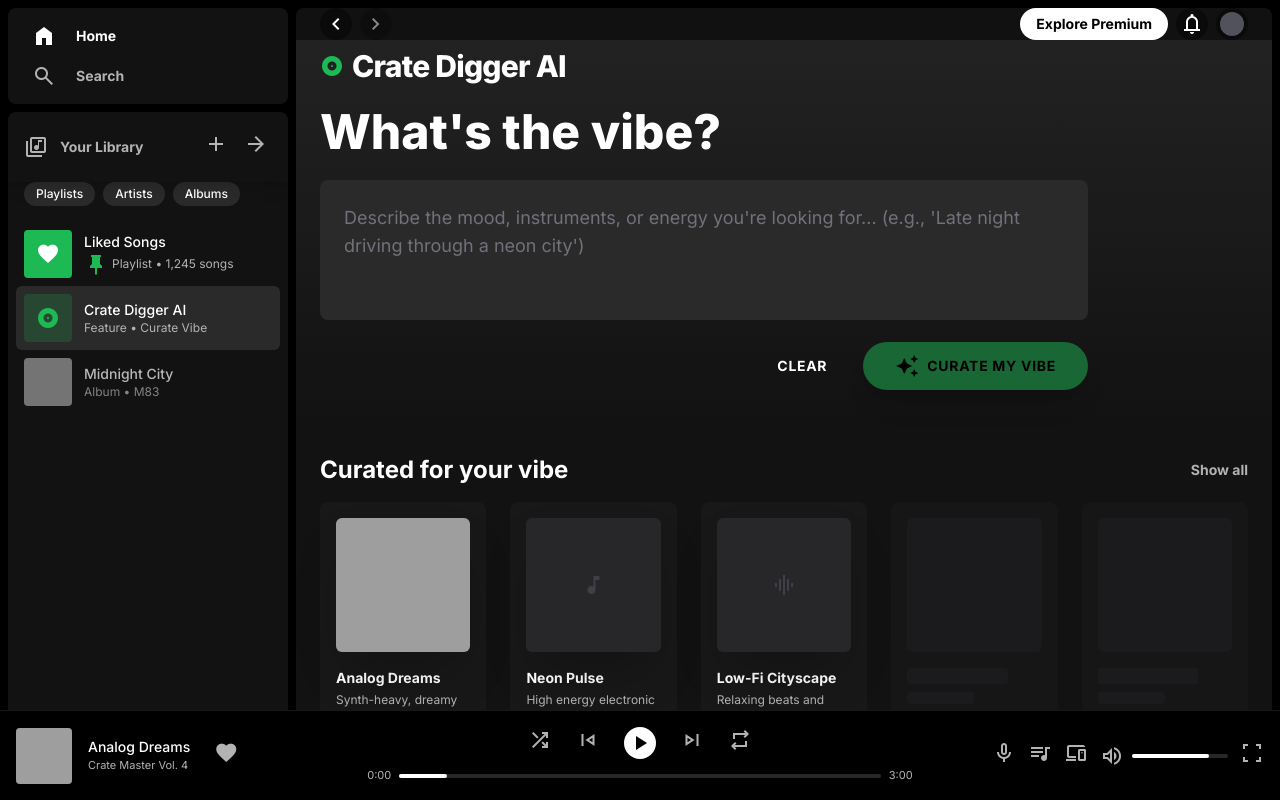
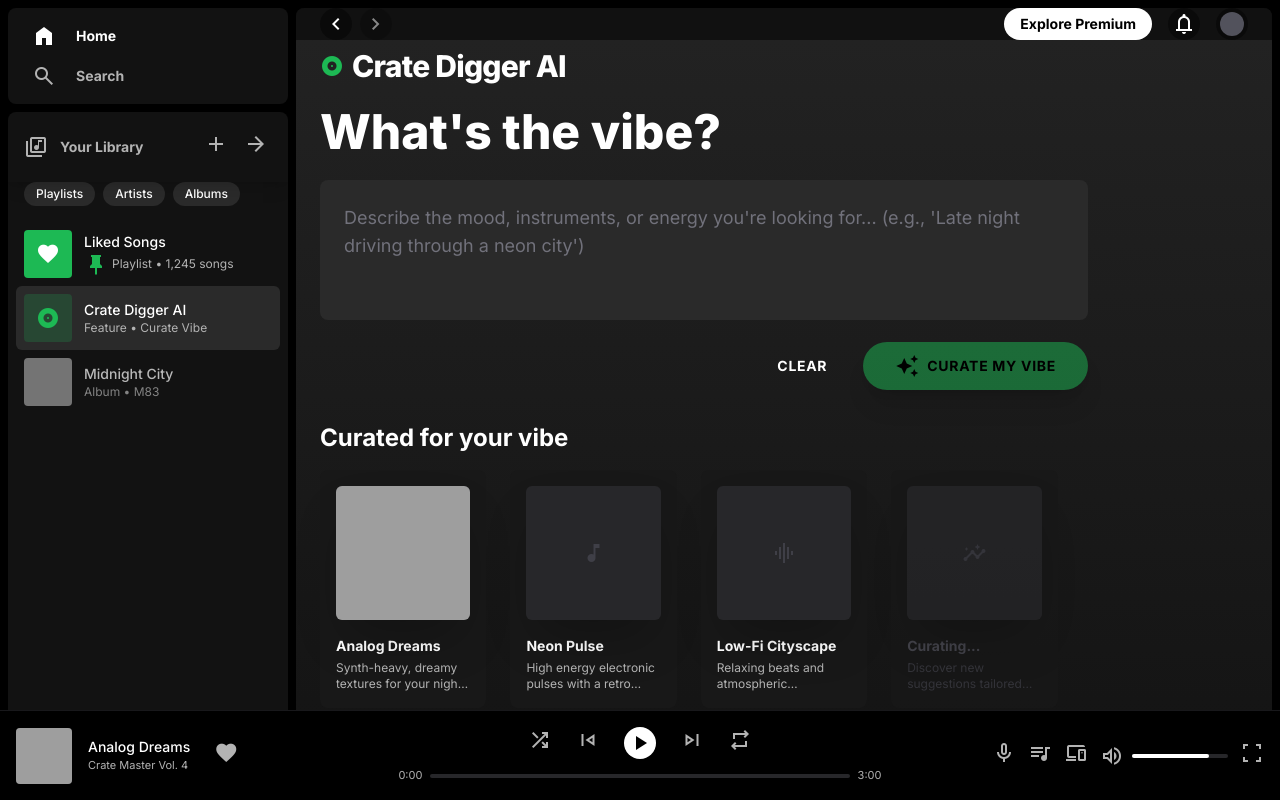
Before and after one commit to calvinothayoth800/pm-proj-grad1, a Next.js app: page / in a window 1280 px wide. Built offline with nearby package versions, Linux system fonts and the light colour scheme; grey boxes are pictures that could not be loaded.

Commit message:
Refine UI layout: fix player progress indicator starting at 10%, improve header spacing, and balance footer proportions to prevent overflow

```diff
--- a/app/page.tsx
+++ b/app/page.tsx
@@ -149,10 +149,10 @@
             <button className="w-8 h-8 rounded-full bg-black/40 flex items-center justify-center hover:bg-black/60 transition-colors"><span className="material-symbols-outlined text-white">chevron_left</span></button>
             <button className="w-8 h-8 rounded-full bg-black/40 flex items-center justify-center opacity-50"><span className="material-symbols-outlined text-white">chevron_right</span></button>
           </div>
-          <div className="flex items-center gap-2">
+          <div className="flex items-center gap-4">
             <button className="bg-white text-black px-4 py-1.5 rounded-full text-sm font-bold hover:scale-105 transition-transform">Explore Premium</button>
-            <button className="w-8 h-8 rounded-full bg-black/40 flex items-center justify-center hover:bg-black/60 transition-colors"><span className="material-symbols-outlined text-white">notifications</span></button>
-            <button className="w-8 h-8 rounded-full bg-black/40 p-1 flex items-center justify-center">
+            <button className="w-8 h-8 rounded-full bg-black/40 flex items-center justify-center hover:bg-black/60 transition-colors"><span className="material-symbols-outlined text-white text-[20px]">notifications</span></button>
+            <button className="w-8 h-8 rounded-full bg-black/40 p-1 flex items-center justify-center hover:bg-black/60 transition-colors">
               <div className="w-full h-full rounded-full bg-zinc-600"></div>
             </button>
           </div>
@@ -202,52 +202,54 @@
               </div>
             </div>
           </div>
-        </section>
 
-        {/* Results Section */}
-        <section className="px-6 pb-20">
-          <div className="flex items-center justify-between mt-8 mb-4">
-            <h3 className="text-2xl font-bold hover:underline cursor-pointer">Curated for your vibe</h3>
-            <span className="text-sm font-bold text-on-surface-variant hover:underline cursor-pointer">Show all</span>
+          {/* Results Grid / Loaders */}
+          <div className="mt-8 flex-1 min-h-0">
+            <div className="flex justify-between items-center mb-4">
+              <h3 className="text-2xl font-bold">Curated for your vibe</h3>
+              {results.length > 0 && (
+                <button className="text-on-surface-variant hover:text-white text-sm font-bold transition-colors">Show all</button>
+              )}
             </div>
 
-          {/* Error Banner */}
+            {/* Error Message */}
             {error && (
-            <div className="mb-6 p-4 bg-rose-500/10 border border-rose-500/20 rounded-lg text-rose-400 text-sm flex items-center gap-3">
-              <span className="material-symbols-outlined text-rose-400">error</span>
-              <span>{error}</span>
+              <div className="bg-red-500/10 border border-red-500/30 text-red-200 p-4 rounded-lg mb-6 flex items-center gap-3">
+                <span className="material-symbols-outlined text-red-500">error</span>
+                <p className="text-sm font-medium">{error}</p>
               </div>
             )}
 
-          {/* Over-filtering Warning Banner */}
+            {/* Warning Message (Fallback triggered) */}
             {warning && (
-            <div className="mb-6 p-4 bg-amber-500/10 border border-amber-500/20 rounded-lg text-amber-400 text-sm flex items-center gap-3">
-              <span className="material-symbols-outlined text-amber-400">warning</span>
-              <span>No tracks matched your criteria after exclusion filtering. Showing top unfiltered tracks instead.</span>
+              <div className="bg-[#e9b308]/10 border border-[#e9b308]/30 text-[#fde047] p-4 rounded-lg mb-6 flex items-center gap-3">
+                <span className="material-symbols-outlined text-[#e9b308]">warning</span>
+                <p className="text-sm font-medium">Over-filtering fallback triggered: returned top tracks directly as all matching options were excluded by search parameters.</p>
               </div>
             )}
 
-          {/* Spotify Style Grid */}
-          <div className="grid grid-cols-2 sm:grid-cols-3 lg:grid-cols-4 xl:grid-cols-5 gap-6">
-
-            {/* Case 1: Loading State - Show 5 pulses */}
+            {/* Case 1: Loading state */}
             {isLoading && (
-              <>
-                {[1, 2, 3, 4, 5].map((idx) => (
-                  <div key={idx} className="spotify-card p-4 rounded-lg group cursor-pointer relative animate-pulse">
-                    <div className="aspect-square bg-zinc-800/50 rounded-md mb-4"></div>
-                    <div className="h-4 bg-zinc-800/50 rounded w-3/4 mb-2"></div>
-                    <div className="h-3 bg-zinc-800/50 rounded w-1/2"></div>
+              <div className="grid grid-cols-2 md:grid-cols-3 lg:grid-cols-4 xl:grid-cols-5 gap-6">
+                {/* Skeletion Loaders */}
+                {[...Array(5)].map((_, i) => (
+                  <div key={i} className="spotify-card p-4 rounded-lg animate-pulse">
+                    <div className="aspect-square bg-zinc-800 rounded-md mb-4"></div>
+                    <div className="h-4 bg-zinc-800 rounded w-3/4 mb-2"></div>
+                    <div className="h-3 bg-zinc-800 rounded w-1/2"></div>
                   </div>
                 ))}
-              </>
+              </div>
             )}
 
-            {/* Case 2: Curated tracks are returned - Render Spotify Embed Iframes */}
+            {/* Case 2: Curated tracks returned */}
             {!isLoading && results.length > 0 && (
-              <>
+              <div className="grid grid-cols-1 md:grid-cols-2 lg:grid-cols-3 gap-6 pb-28">
                 {results.map((track) => (
-                  <div key={track.id} className="spotify-card p-2 rounded-lg group relative flex flex-col justify-between">
+                  <div
+                    key={track.id}
+                    className="bg-[#181818] p-2 rounded-lg border border-zinc-900 shadow-2xl hover:bg-[#282828] transition-all group relative flex flex-col justify-between"
+                  >
                     <div className="relative mb-2">
                       <iframe
                         src={`https://open.spotify.com/embed/track/${track.id}`}
@@ -257,24 +259,29 @@
                         allowFullScreen
                         allow="autoplay; clipboard-write; encrypted-media; fullscreen; picture-in-picture"
                         loading="lazy"
-                        className="rounded"
+                        className="rounded-md"
                       ></iframe>
+                    </div>
+                    <div className="flex justify-between items-center p-2">
+                      <div className="flex-1 min-w-0 pr-2">
+                        <h4 className="font-bold text-sm text-white truncate">{track.name}</h4>
+                        <p className="text-xs text-on-surface-variant truncate">{track.artist}</p>
                       </div>
                       <button
                         onClick={() => handleSelectTrack(track)}
-                      className="w-full text-left p-1 text-xs truncate hover:underline text-on-surface-variant hover:text-white"
+                        className="w-10 h-10 bg-primary text-black rounded-full flex items-center justify-center opacity-0 group-hover:opacity-100 focus:opacity-100 hover:scale-105 transition-all shadow-xl"
                       >
-                      <span className="font-bold text-white block truncate">{track.name}</span>
-                      {track.artist}
+                        <span className="material-symbols-outlined text-2xl" style={{ fontVariationSettings: "'FILL' 1" }}>play_arrow</span>
                       </button>
                     </div>
+                  </div>
                 ))}
-              </>
+              </div>
             )}
 
             {/* Case 3: Initial idle state (no results, not loading) - Show default placeholder cards */}
             {!isLoading && results.length === 0 && (
-              <>
+              <div className="grid grid-cols-2 md:grid-cols-3 lg:grid-cols-4 xl:grid-cols-5 gap-6 pb-28">
                 {/* Result Card 1 */}
                 <div
                   className="spotify-card p-4 rounded-lg group cursor-pointer relative"
@@ -346,18 +353,15 @@
 
                 {/* Result Card 4 (Skeleton style) */}
                 <div className="spotify-card p-4 rounded-lg group cursor-pointer relative animate-pulse">
-                  <div className="aspect-square bg-zinc-800/50 rounded-md mb-4"></div>
-                  <div className="h-4 bg-zinc-800/50 rounded w-3/4 mb-2"></div>
-                  <div className="h-3 bg-zinc-800/50 rounded w-1/2"></div>
+                  <div className="relative mb-4">
+                    <div className="aspect-square bg-zinc-800 rounded-md shadow-2xl flex items-center justify-center">
+                      <span className="material-symbols-outlined text-6xl text-zinc-700">insights</span>
                     </div>
-
-                {/* Result Card 5 (Skeleton style) */}
-                <div className="spotify-card p-4 rounded-lg group cursor-pointer relative animate-pulse">
-                  <div className="aspect-square bg-zinc-800/50 rounded-md mb-4"></div>
-                  <div className="h-4 bg-zinc-800/50 rounded w-3/4 mb-2"></div>
-                  <div className="h-3 bg-zinc-800/50 rounded w-1/2"></div>
                   </div>
-              </>
+                  <h4 className="font-bold text-sm truncate mb-1 text-zinc-600">Curating...</h4>
+                  <p className="text-xs text-zinc-700 line-clamp-2">Discover new suggestions tailored dynamically to your prompt.</p>
+                </div>
+              </div>
             )}
           </div>
         </section>
@@ -393,7 +397,7 @@
         </div>
 
         {/* Player Controls */}
-        <div className="flex flex-col items-center gap-2 max-w-[45%] w-full">
+        <div className="flex flex-col items-center gap-2 max-w-[40%] w-full">
           <div className="flex items-center gap-6">
             <button className="text-on-surface-variant hover:text-white transition-colors"><span className="material-symbols-outlined text-xl">shuffle</span></button>
             <button className="text-on-surface-variant hover:text-white transition-colors"><span className="material-symbols-outlined text-3xl">skip_previous</span></button>
@@ -406,8 +410,8 @@
           <div className="w-full flex items-center gap-2">
             <span className="text-[11px] text-on-surface-variant w-8 text-right">0:00</span>
             <div className="flex-1 h-1 bg-zinc-800 rounded-full relative group cursor-pointer player-slider">
-              <div className="absolute top-0 left-0 h-full w-[10%] bg-white group-hover:bg-primary rounded-full"></div>
-              <div className="absolute top-1/2 left-[10%] w-3 h-3 bg-white rounded-full -translate-y-1/2 -translate-x-1/2 opacity-0 player-slider-thumb shadow-lg"></div>
+              <div className="absolute top-0 left-0 h-full w-[0%] bg-white group-hover:bg-primary rounded-full"></div>
+              <div className="absolute top-1/2 left-[0%] w-3 h-3 bg-white rounded-full -translate-y-1/2 -translate-x-1/2 opacity-0 player-slider-thumb shadow-lg"></div>
             </div>
             <span className="text-[11px] text-on-surface-variant w-8">3:00</span>
           </div>
```
Lines whose indentation alone changed are shown as unchanged.
